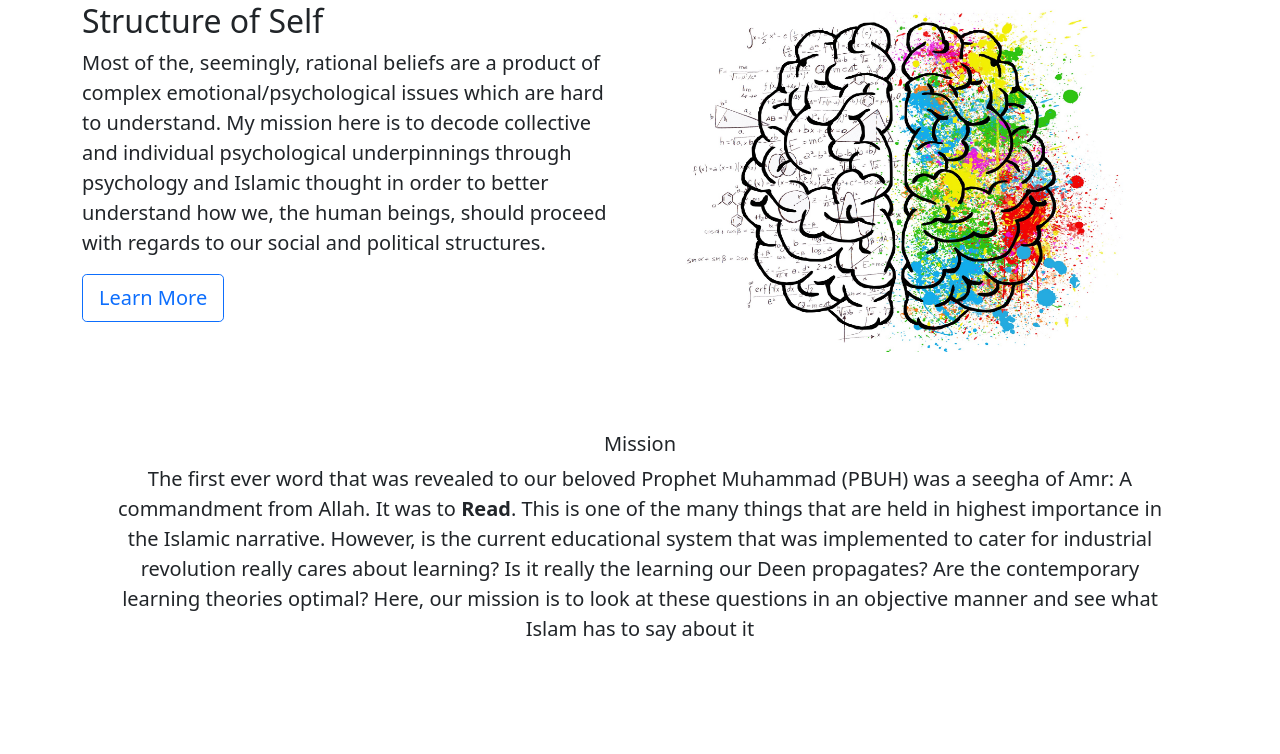
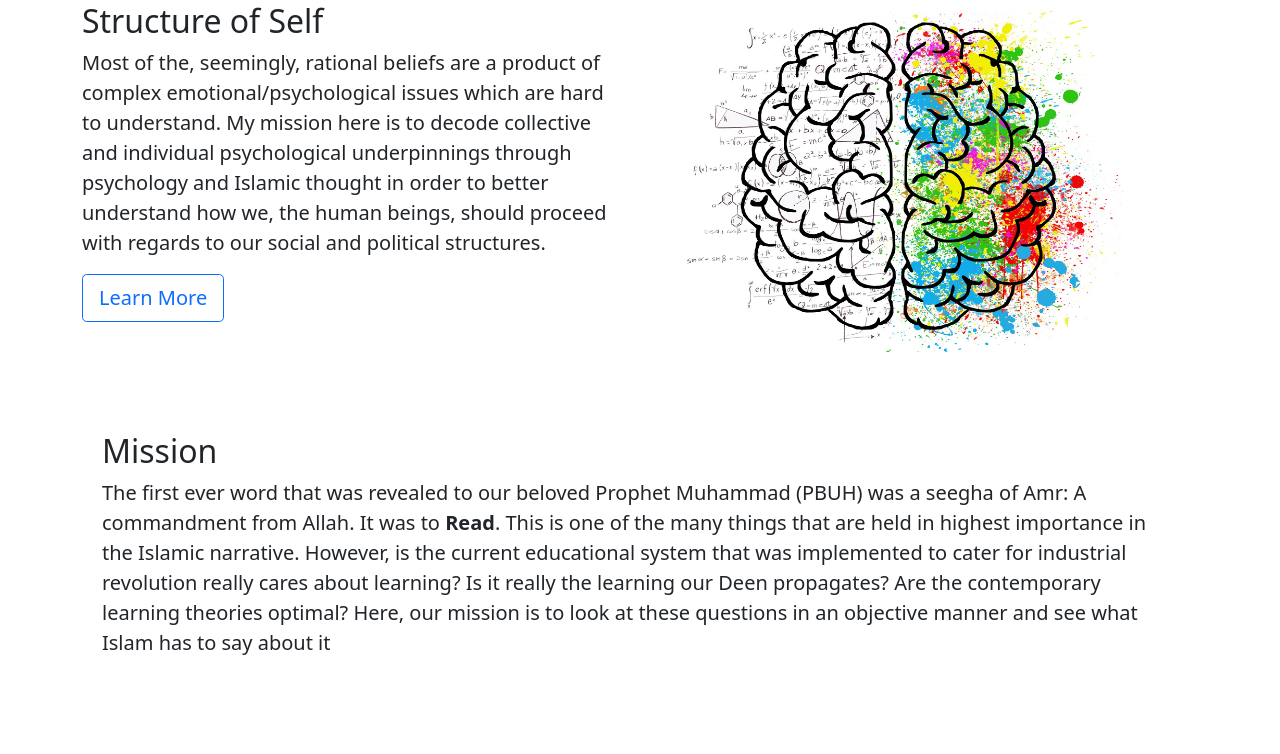
Before and after one commit to Saad-Aleem/islamiclearning, a Django app: page / in a window 1280 px wide. Shown: the part 134-888 px from the top of the page. Before the commit the page ends 775 px from the top, so only its background shows below. Run offline with Django 3.2, Linux system fonts and the light colour scheme; parts of the project's set-up code (start-up, migrations or seed data) failed here and were passed over; some libraries are stand-ins or nearby versions.

Commit message:
Update index.html

```diff
--- a/templates/index.html
+++ b/templates/index.html
@@ -71,8 +71,8 @@
   </div>
   </div>
 <div class="container mx-auto" style="max-width: 1100px;">
-  <h1 class="lead text-center">Mission</h1>
-  <p class="lead text-center">The first ever word that was revealed to our beloved Prophet Muhammad (PBUH) was a seegha of Amr: A commandment from Allah. It was to <span class="fw-bold">Read</span>. This is one of the many things that are held in highest importance in the Islamic narrative. However, is the current educational system that was implemented to cater for industrial revolution really cares about learning? Is it really the learning our Deen propagates? Are the contemporary learning theories optimal? Here, our mission is to look at these questions in an objective manner and see what Islam has to say about it</p>
+  <h2>Mission</h2>
+  <p class="lead">The first ever word that was revealed to our beloved Prophet Muhammad (PBUH) was a seegha of Amr: A commandment from Allah. It was to <span class="fw-bold">Read</span>. This is one of the many things that are held in highest importance in the Islamic narrative. However, is the current educational system that was implemented to cater for industrial revolution really cares about learning? Is it really the learning our Deen propagates? Are the contemporary learning theories optimal? Here, our mission is to look at these questions in an objective manner and see what Islam has to say about it</p>
 </div>
   <div class="d-grid gap-3">
     <div class="p-2"></div>
```
